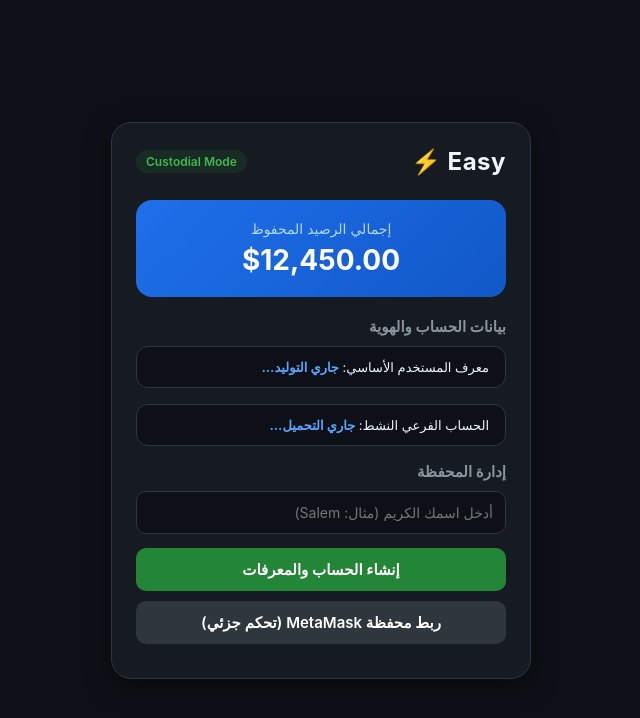
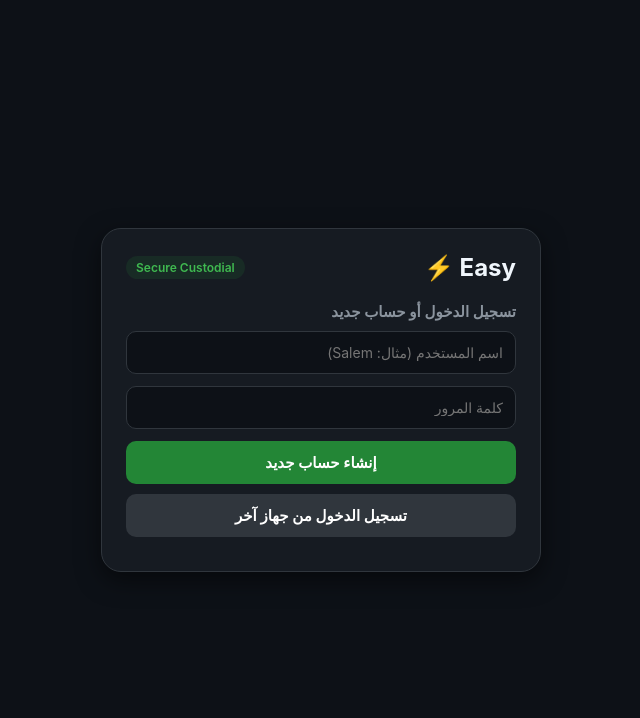
Before and after one commit to trk511435-png/Easy, a website: page index.html in a window 1280 px wide. Shown: the whole page, without its empty margins (319-959 px from the left). Drawn offline with Linux system fonts and the light colour scheme.

Commit message:
Update index.html

```diff
--- a/index.html
+++ b/index.html
@@ -18,7 +18,7 @@
             box-sizing: border-box;
             margin: 0;
             padding: 0;
-            font-family: -apple-system, BlinkMacSystemFont, "Segoe UI", Roboto, Oxygen, Ubuntu, Cantarell, sans-serif;
+            font-family: -apple-system, BlinkMacSystemFont, "Segoe UI", Roboto, sans-serif;
         }
         body {
             background-color: var(--bg-color);
@@ -31,7 +31,7 @@
         }
         .container {
             width: 100%;
-            max-width: 420px;
+            max-width: 440px;
             background-color: var(--card-bg);
             border: 1px solid var(--border-color);
             border-radius: 20px;
@@ -42,13 +42,12 @@
             display: flex;
             justify-content: space-between;
             align-items: center;
-            margin-bottom: 24px;
+            margin-bottom: 20px;
         }
         .logo {
             font-size: 24px;
             font-weight: bold;
             color: var(--text-main);
-            letter-spacing: 0.5px;
         }
         .badge {
             background-color: rgba(35, 134, 54, 0.15);
@@ -64,50 +63,35 @@
             padding: 20px;
             margin-bottom: 20px;
             text-align: center;
+            display: none;
         }
-        .balance-title {
-            font-size: 14px;
-            color: #b3d7ff;
-            margin-bottom: 6px;
-        }
-        .balance-amount {
-            font-size: 28px;
-            font-weight: bold;
-            color: #fff;
-        }
-        .section-title {
-            font-size: 15px;
-            font-weight: 600;
-            margin-bottom: 10px;
-            color: var(--text-muted);
-        }
+        .balance-title { font-size: 14px; color: #b3d7ff; margin-bottom: 6px; }
+        .balance-amount { font-size: 28px; font-weight: bold; color: #fff; }
+
+        .section-title { font-size: 15px; font-weight: 600; margin-bottom: 10px; color: var(--text-muted); }
         .info-box {
             background-color: #0d1117;
             border: 1px solid var(--border-color);
             border-radius: 12px;
             padding: 12px 16px;
-            margin-bottom: 16px;
+            margin-bottom: 12px;
             font-size: 13px;
             word-break: break-all;
         }
-        .info-box span {
-            color: #58a6ff;
-            font-weight: bold;
-        }
-        input, select {
+        .info-box span { color: #58a6ff; font-weight: bold; }
+
+        input {
             width: 100%;
             padding: 12px;
-            margin-bottom: 14px;
+            margin-bottom: 12px;
             background-color: #0d1117;
             border: 1px solid var(--border-color);
             border-radius: 10px;
             color: var(--text-main);
             font-size: 14px;
         }
-        input:focus, select:focus {
-            outline: none;
-            border-color: #58a6ff;
-        }
+        input:focus { outline: none; border-color: #58a6ff; }
+
         .btn {
             width: 100%;
             padding: 12px;
@@ -121,15 +105,12 @@
             transition: background 0.2s;
             margin-bottom: 10px;
         }
-        .btn:hover {
-            background-color: var(--accent-hover);
-        }
-        .btn-secondary {
-            background-color: #30363d;
-        }
-        .btn-secondary:hover {
-            background-color: #3b434b;
-        }
+        .btn:hover { background-color: var(--accent-hover); }
+        .btn-secondary { background-color: #30363d; }
+        .btn-secondary:hover { background-color: #3b434b; }
+
+        #dashboardSection, #authSection { display: none; }
+        #authSection.active, #dashboardSection.active { display: block; }
     </style>
 </head>
 <body>
@@ -137,72 +118,107 @@
     <div class="container">
         <div class="header">
             <div class="logo">Easy ⚡</div>
-            <div class="badge">Custodial Mode</div>
+            <div class="badge">Secure Custodial</div>
         </div>
 
-        <div class="balance-card">
-            <div class="balance-title">إجمالي الرصيد المحفوظ</div>
-            <div class="balance-amount">$12,450.00</div>
+        <!-- قسم تسجيل الدخول / إنشاء حساب -->
+        <div id="authSection" class="active">
+            <div class="section-title">تسجيل الدخول أو حساب جديد</div>
+            <input type="text" id="usernameInput" placeholder="اسم المستخدم (مثال: Salem)">
+            <input type="password" id="passwordInput" placeholder="كلمة المرور">
+            <button class="btn" onclick="handleAuth('/api/register')">إنشاء حساب جديد</button>
+            <button class="btn btn-secondary" onclick="handleAuth('/api/login')">تسجيل الدخول من جهاز آخر</button>
         </div>
 
-        <div class="section-title">بيانات الحساب والهوية</div>
-        <div class="info-box">
-            معرف المستخدم الأساسي: <span id="userIdDisplay">جاري التوليد...</span>
+        <!-- قسم لوحة التحكم بعد تسجيل الدخول -->
+        <div id="dashboardSection">
+            <div class="balance-card" id="balanceCard">
+                <div class="balance-title">إجمالي الرصيد المحفوظ</div>
+                <div class="balance-amount" id="balanceDisplay">$0.00</div>
+            </div>
+
+            <div class="section-title">بيانات الحساب والهوية</div>
+            <div class="info-box">معرف المستخدم الأساسي: <span id="userIdDisplay">-</span></div>
+            <div class="info-box">الحساب الفرعي (شامل): <span id="subAccountDisplay">-</span></div>
+            <div class="info-box" id="metamaskBox" style="display:none;">محفظة MetaMask المربوطة: <span id="metamaskDisplay">-</span></div>
+
+            <button class="btn" onclick="connectMetaMask()">ربط محفظة MetaMask (إصدار حساب فرعي إضافي)</button>
+            <button class="btn btn-secondary" onclick="logout()">تسجيل الخروج</button>
         </div>
-        <div class="info-box">
-            الحساب الفرعي النشط: <span id="subAccountDisplay">جاري التحميل...</span>
-        </div>
-
-        <div class="section-title">إدارة المحفظة</div>
-        <input type="text" id="usernameInput" placeholder="أدخل اسمك الكريم (مثال: Salem)">
-        <button class="btn" onclick="registerUser()">إنشاء الحساب والمعرفات</button>
-        <button class="btn btn-secondary" onclick="connectMetaMask()">ربط محفظة MetaMask (تحكم جزئي)</button>
     </div>
 
     <script>
-        // الاتصال بالسيرفر السحابي الخاص بك على Render
         const SERVER_URL = "https://easy-qrgz.onrender.com";
 
-        async function registerUser() {
+        // التحقق إذا كان المستخدم مسجل مسبقاً في المتصفح
+        window.onload = () => {
+            const savedUser = localStorage.getItem('easy_user');
+            if (savedUser) {
+                const data = JSON.parse(savedUser);
+                showDashboard(data);
+            }
+        };
+
+        async function handleAuth(endpoint) {
             const username = document.getElementById('usernameInput').value.trim();
-            if (!username) {
-                alert("الرجاء إدخال الاسم أولاً!");
+            const password = document.getElementById('passwordInput').value.trim();
+
+            if (!username || !password) {
+                alert("الرجاء إدخال اسم المستخدم وكلمة المرور!");
                 return;
             }
 
             try {
-                const response = await fetch(`${SERVER_URL}/api/register`, {
+                const response = await fetch(`${SERVER_URL}${endpoint}`, {
                     method: 'POST',
                     headers: { 'Content-Type': 'application/json' },
-                    body: JSON.stringify({ username: username })
+                    body: JSON.stringify({ username, password })
                 });
                 const data = await response.json();
 
-                if(response.ok) {
-                    document.getElementById('userIdDisplay').innerText = data.userId;
-                    document.getElementById('subAccountDisplay').innerText = data.subAccountId;
-                    alert("تم إنشاء حسابك ومعرفاتك بنجاح في نظام Easy السحابي!");
+                if (response.ok) {
+                    localStorage.setItem('easy_user', JSON.stringify(data));
+                    showDashboard(data);
                 } else {
-                    alert("خطأ: " + data.error);
+                    alert(data.error);
                 }
             } catch (error) {
-                console.error("Error:", error);
-                alert("تعذر الاتصال بالسيرفر السحابي. تأكد من عمل السيرفر.");
+                alert("تعذر الاتصال بالسيرفر السحابي.");
             }
         }
 
+        function showDashboard(data) {
+            document.getElementById('authSection').classList.remove('active');
+            document.getElementById('dashboardSection').classList.add('active');
+            document.getElementById('balanceCard').style.display = 'block';
+
+            document.getElementById('userIdDisplay').innerText = data.userId;
+            document.getElementById('subAccountDisplay').innerText = data.subAccountId;
+            document.getElementById('balanceDisplay').innerText = `$${data.balance.toLocaleString()}`;
+        }
+
+        function logout() {
+            localStorage.removeItem('easy_user');
+            location.reload();
+        }
+
+        // دالة ربط محفظة ميتا ماسك وإنشاء حساب فرعي إضافي تابع للمنصة
         async function connectMetaMask() {
             if (typeof window.ethereum !== 'undefined') {
                 try {
                     const accounts = await window.ethereum.request({ method: 'eth_requestAccounts' });
                     const walletAddress = accounts[0];
-                    document.getElementById('subAccountDisplay').innerText = walletAddress.substring(0, 10) + "... (Custodial Linked)";
-                    alert("تم ربط المحفظة الإضافية بنجاح بنظام منصتك!");
+
+                    // إظهار المحفظة المربوطة في الواجهة
+                    document.getElementById('metamaskBox').style.display = 'block';
+                    document.getElementById('metamaskDisplay').innerText = walletAddress;
+
+                    alert("تم ربط عنوان محفظة MetaMask بنجاح، وأصبح مرتبطاً بحسابك الفرعي في منصة Easy!");
                 } catch (error) {
-                    alert("تم إلغاء الاتصال بواسطة المستخدم.");
+                    alert("تم رفض الاتصال بالمحفظة.");
                 }
             } else {
-                alert("تطبيق MetaMask غير مثبت متصفحك أو جهازك.");
+                alert("تطبيق MetaMask غير مثبت في متصفحك.");
             }
         }
     </script>
```
